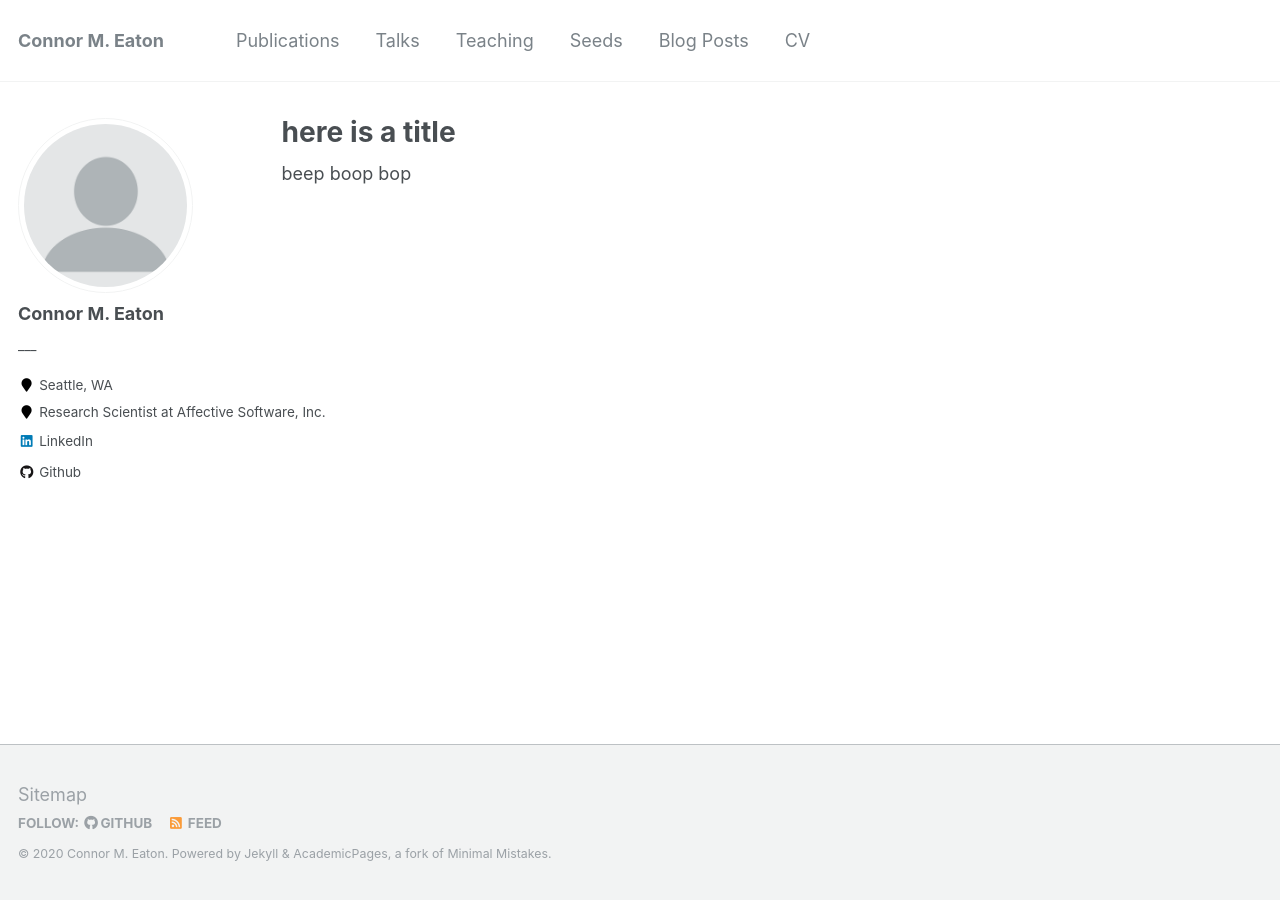
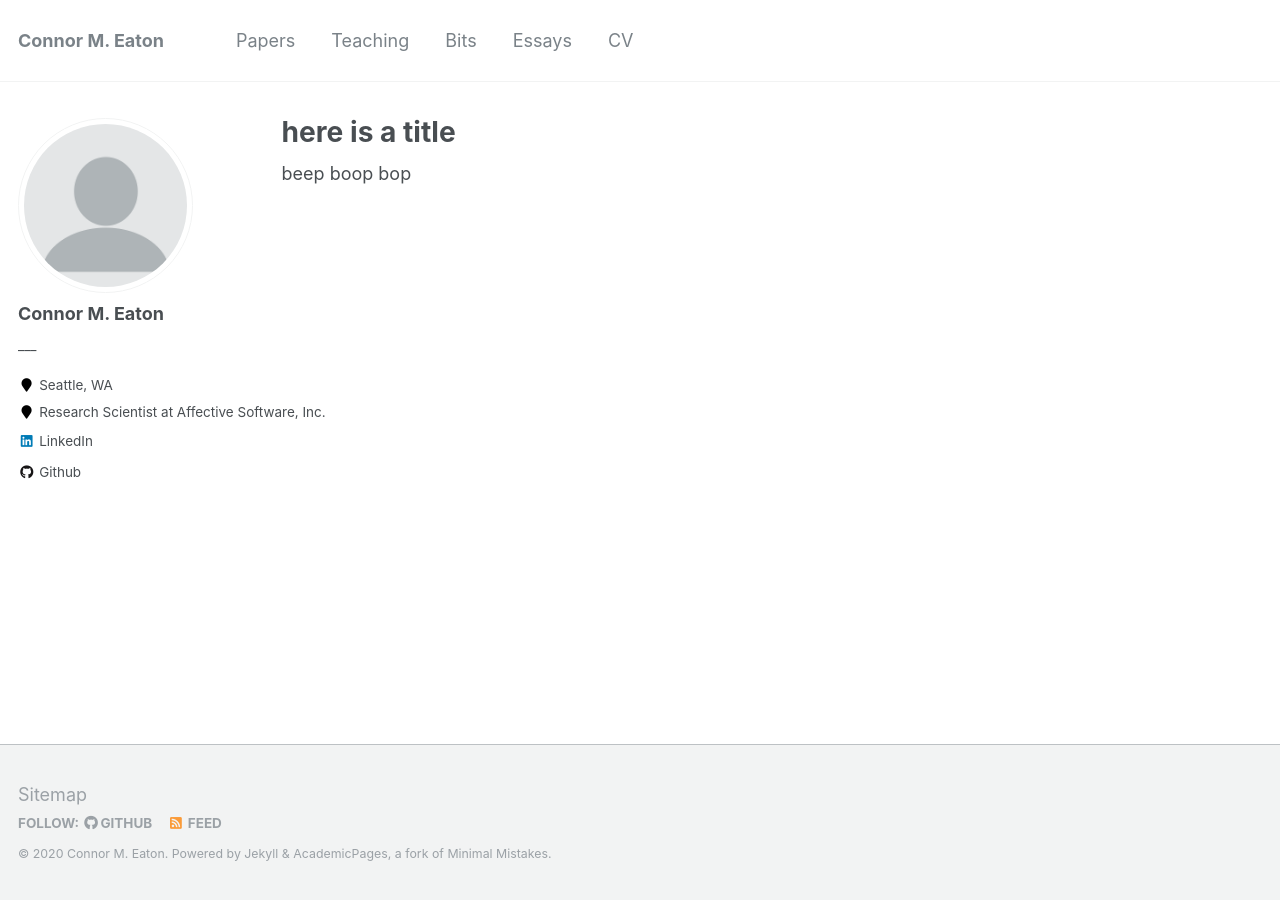
Before and after one commit to connormeaton/connormeaton.github.io, a Jekyll site: the page built from _pages/about.md, in a window 1280 px wide. Built offline with Jekyll 4.4.1, drawn with Linux system fonts in a browser that asks for light colours.

Commit message:
Update navigation.yml

```diff
--- a/_data/navigation.yml
+++ b/_data/navigation.yml
@@ -1,18 +1,15 @@
 # main links links
 main:
-  - title: "Publications"
-    url: /publications/
-
-  - title: "Talks"
-    url: /talks/
+  - title: "Papers"
+    url: /papers/
 
   - title: "Teaching"
     url: /teaching/
 
-  - title: "Seeds"
-    url: /portfolio/
+  - title: "Bits"
+    url: /bits/
 
-  - title: "Blog Posts"
+  - title: "Essays"
     url: /year-archive/
 
   - title: "CV"
```
